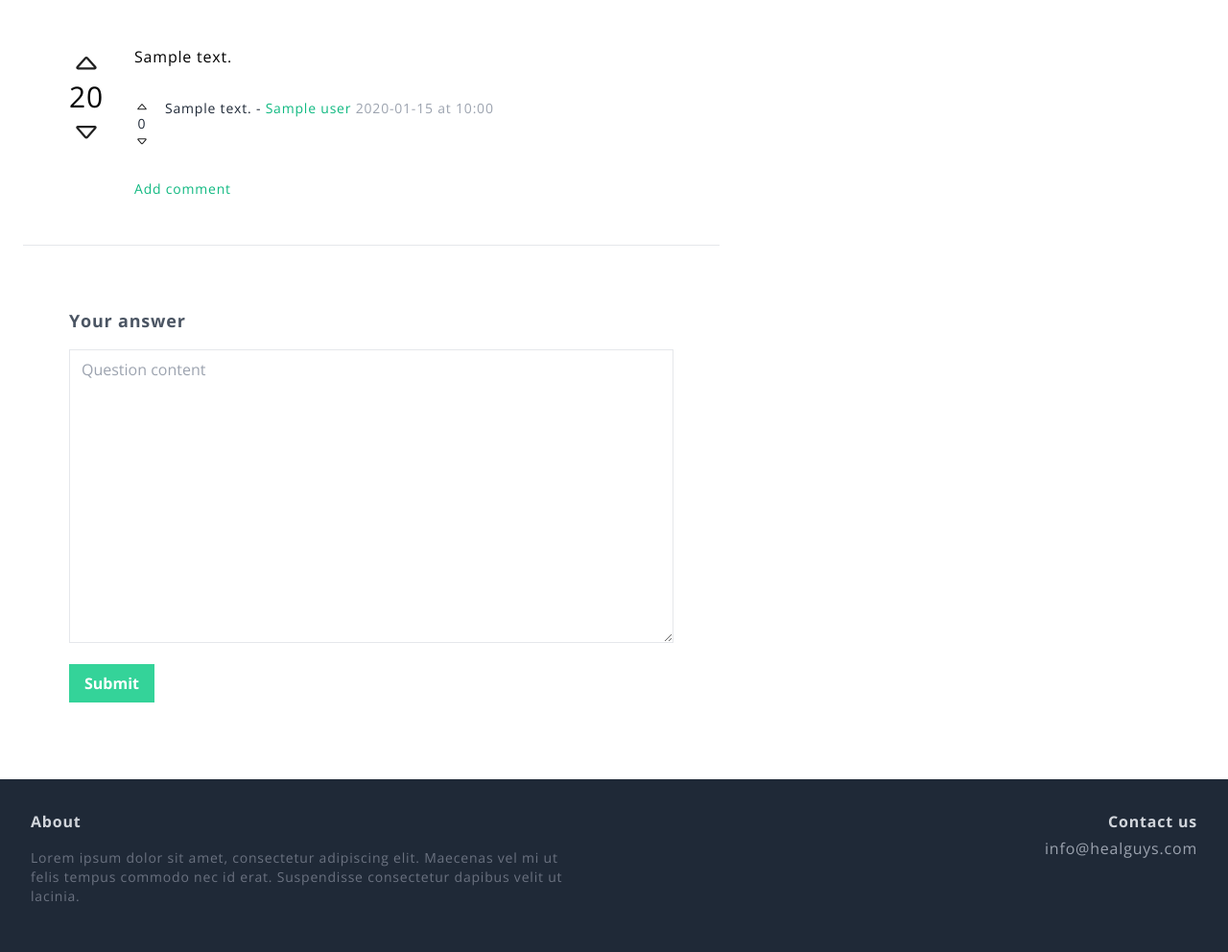
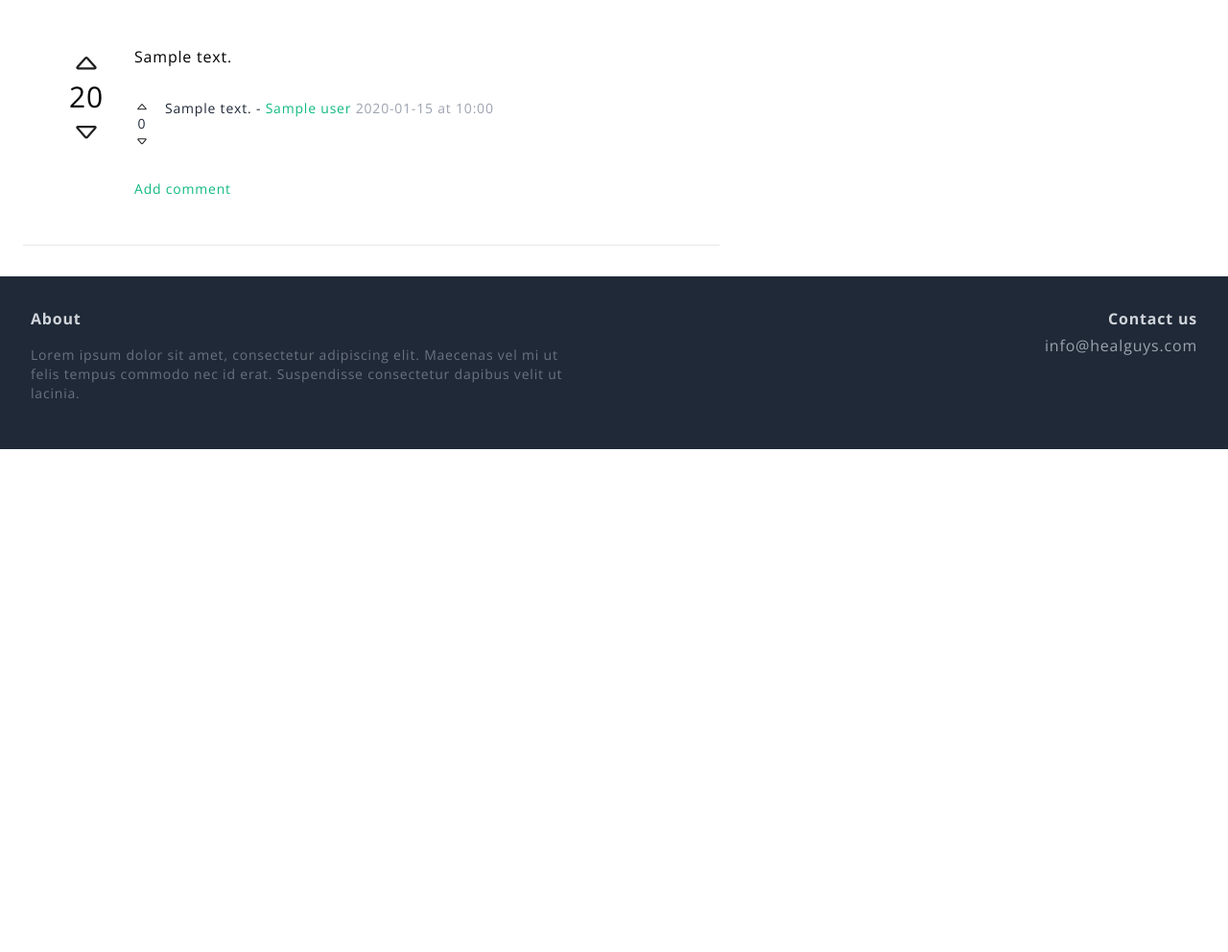
Before and after one commit to olzhasar/healthqa, a Flask app: template questions/templates/details.html in a window 1280 px wide. Shown: the part 518-1510 px from the top of the page at 96% size. After the commit the page ends 986 px from the top, so only its background shows below. Run offline with Flask 2, Linux system fonts and the light colour scheme; the template is opened without the code that fills it: values that come from a table or form of the project are taken from there, most other values are stand-ins (such as "Sample title", 1, 10 or a date in 2020); style sheets or scripts are compiled from the project's sources; parts of the project's set-up code (start-up, migrations or seed data) failed here and were passed over; some libraries are stand-ins or nearby versions.

Commit message:
Question details - post answer with htmx

```diff
--- a/questions/templates/details.html
+++ b/questions/templates/details.html
@@ -84,26 +84,32 @@
 
   {% for answer in question.answers %}
     {% include "_answer.html" %}
-
   {% endfor %}
 
-  <div class="p-12 mt-4" x-data="answerForm()">
+  {% if current_user.is_authenticated %}
+  <div id="answer_form" class="p-12 mt-4">
     <h3 class="text-lg font-bold text-gray-600 mb-4">Your answer</h3>
-    <form method="POST" @submit.prevent="submitData">
+    <form method="POST">
       <div class="mb-4">
-	<textarea name="content" rows="12" class="appearance-none border w-full py-2 px-3 text-grey-darker focus:outline-none focus:border-green-300" placeholder="{{ comment_form.content.description }}" x-model="data.content"></textarea>
+	<textarea name="content" rows="12" class="appearance-none border w-full py-2 px-3 text-grey-darker focus:outline-none focus:border-green-300" placeholder="{{ comment_form.content.description }}"></textarea>
       </div>
-      <button class="bg-green-400 hover:bg-green-600 text-white font-bold py-2 px-4" type="submit">
+      <button hx-post="{{ url_for('questions.answer', id=question.id) }}" hx-include="textarea[name='content']" hx-target="#answer_form" hx-swap="outerHTML" class="bg-green-400 hover:bg-green-600 text-white font-bold py-2 px-4">
 	Submit
       </button>
     </form>
   </div>
+  {% endif %}
+
 
 </div>
 {% endblock %}
 
 {% block extra_js %}
   <script>
+    document.body.addEventListener('htmx:configRequest', function(event) {
+      event.detail.headers['X-CSRFToken'] = '{{ csrf_token() }}';
+    });
+
     function questionCommentForm() {
       return {
         data: {
@@ -138,40 +144,5 @@
 	}
       }
     }
-
-    function answerForm() {
-      return {
-        data: {
-          content: ''
-        },
-
-	errorMessage: '',
-	showForm: false,
-
-	submitData() {
-	  const formData = new FormData();
-	  formData.append('content', this.data.content);
-
-	  fetch('{{ url_for("questions.answer", id=question.id) }}', {
-	    method: 'POST',
-	    headers: {
-	      'X-CSRFToken': '{{ csrf_token() }}'
-	    },
-	    body: formData
-	  })
-	    .then(async(response) => {
-	      if (!response.ok) {
-		result = await response.json();
-		this.errorMessage = result.content;
-	      } else {
-		location.reload();
-	      }
-	    })
-	    .catch(error => {
-	      this.errorMessage = "Network error occured. Try refreshing this page";
-	    })
-	}
-      }
-    }
   </script>
 {% endblock %}
--- a/questions/views.py
+++ b/questions/views.py
@@ -48,13 +48,13 @@ def answer(id: int):
     form = forms.AnswerForm()
     if form.validate_on_submit():
         try:
-            crud.answer.create(
+            answer = crud.answer.create(
                 db,
                 user=current_user,
                 question_id=id,
                 content=form.content.data,
             )
-            return jsonify({"success": True}), 201
+            return render_template("_answer.html", answer=answer)
         except IntegrityError:
             db.rollback()
             return jsonify({"error": "invalid question_id"}), 403
```
